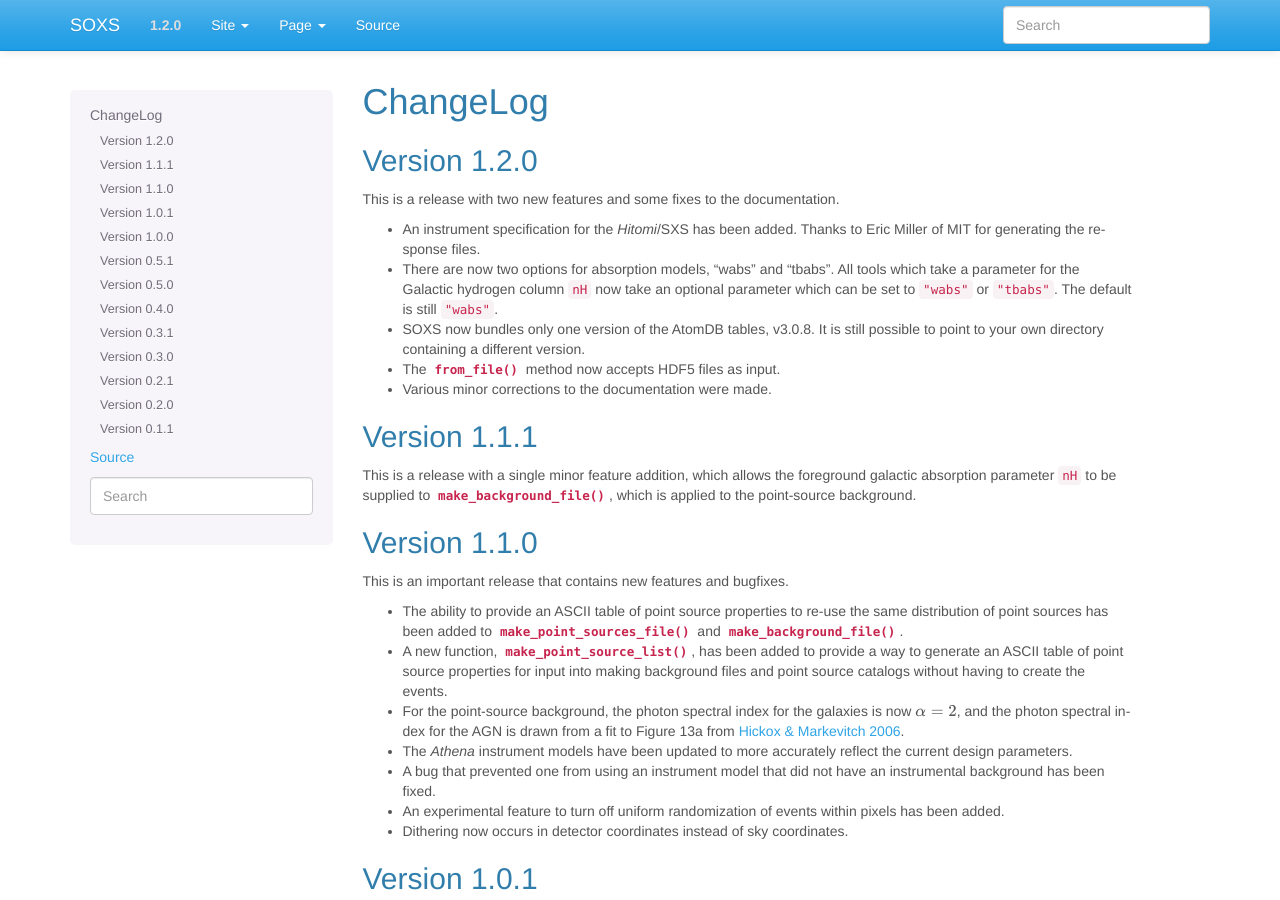
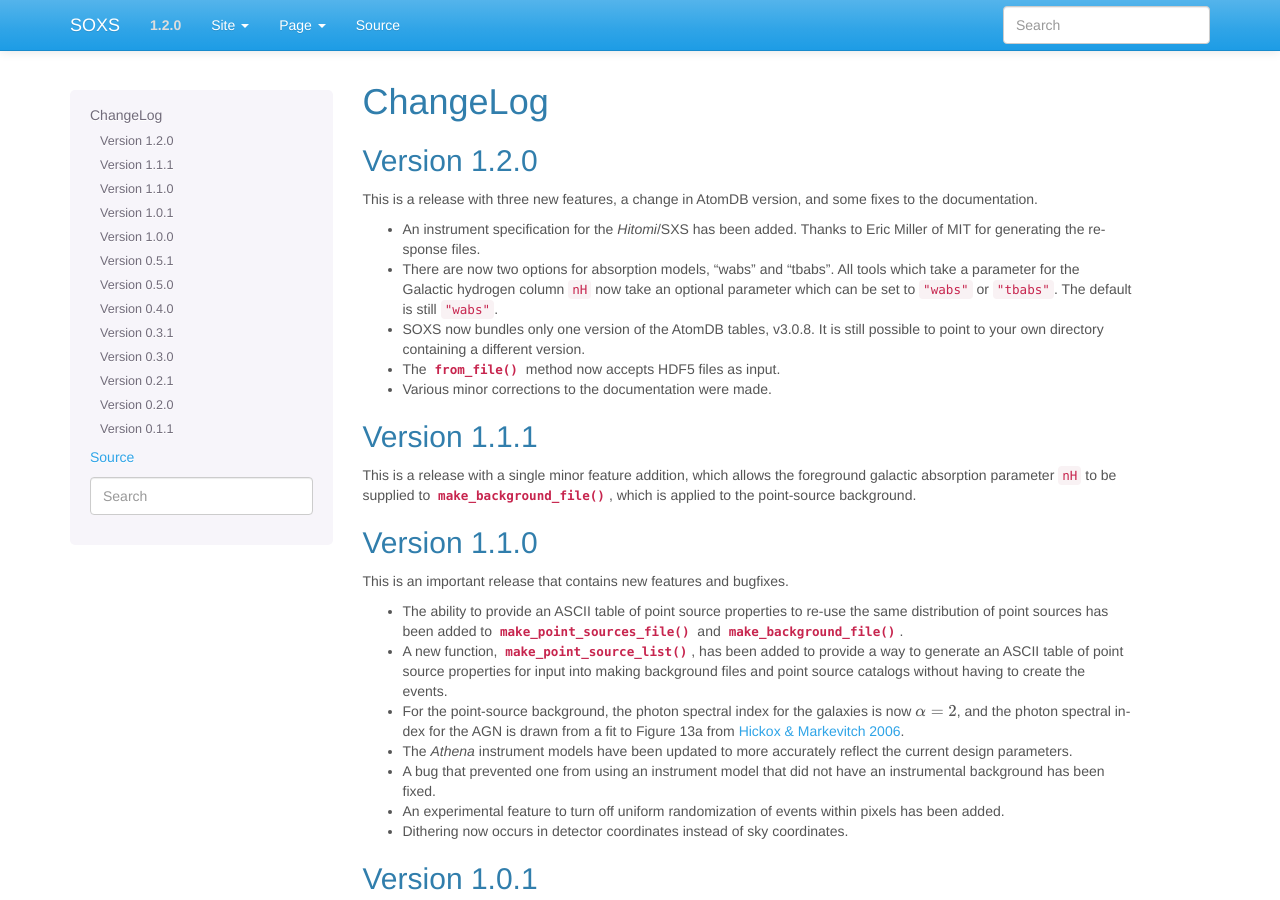
Before and after one commit to lynx-x-ray-observatory/soxs, a Sphinx documentation site: the page built from doc/source/changelog.rst, in a window 1280 px wide and 900 px high. Built offline with Sphinx 7.4.7, drawn with Linux system fonts in a browser that asks for light colours.

Commit message:
Fix changelog

```diff
--- a/doc/source/changelog.rst
+++ b/doc/source/changelog.rst
@@ -6,7 +6,8 @@ ChangeLog
 Version 1.2.0
 -------------
 
-This is a release with two new features and some fixes to the documentation.
+This is a release with three new features, a change in AtomDB version, and some
+fixes to the documentation.
 
 * An instrument specification for the *Hitomi*/SXS has been added. Thanks to
   Eric Miller of MIT for generating the response files.
```
